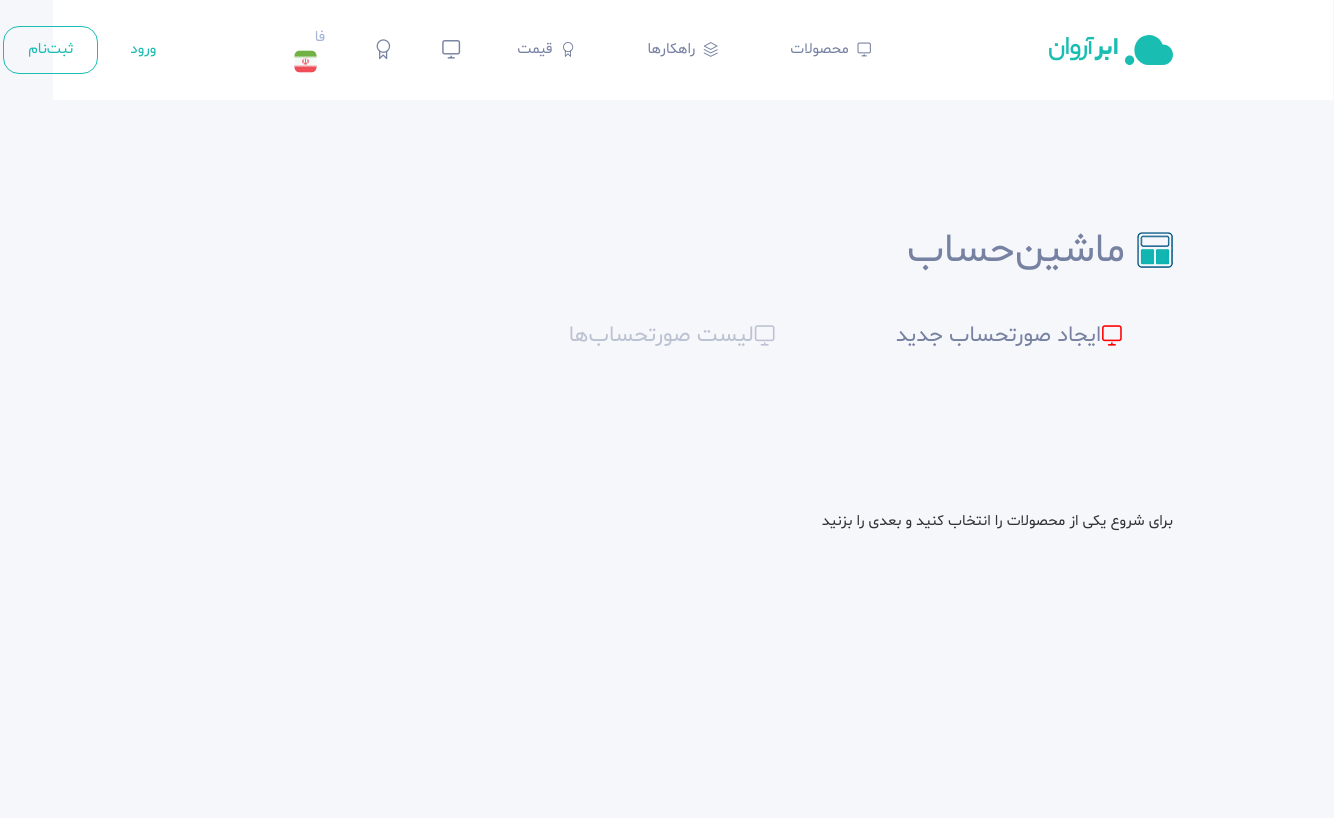
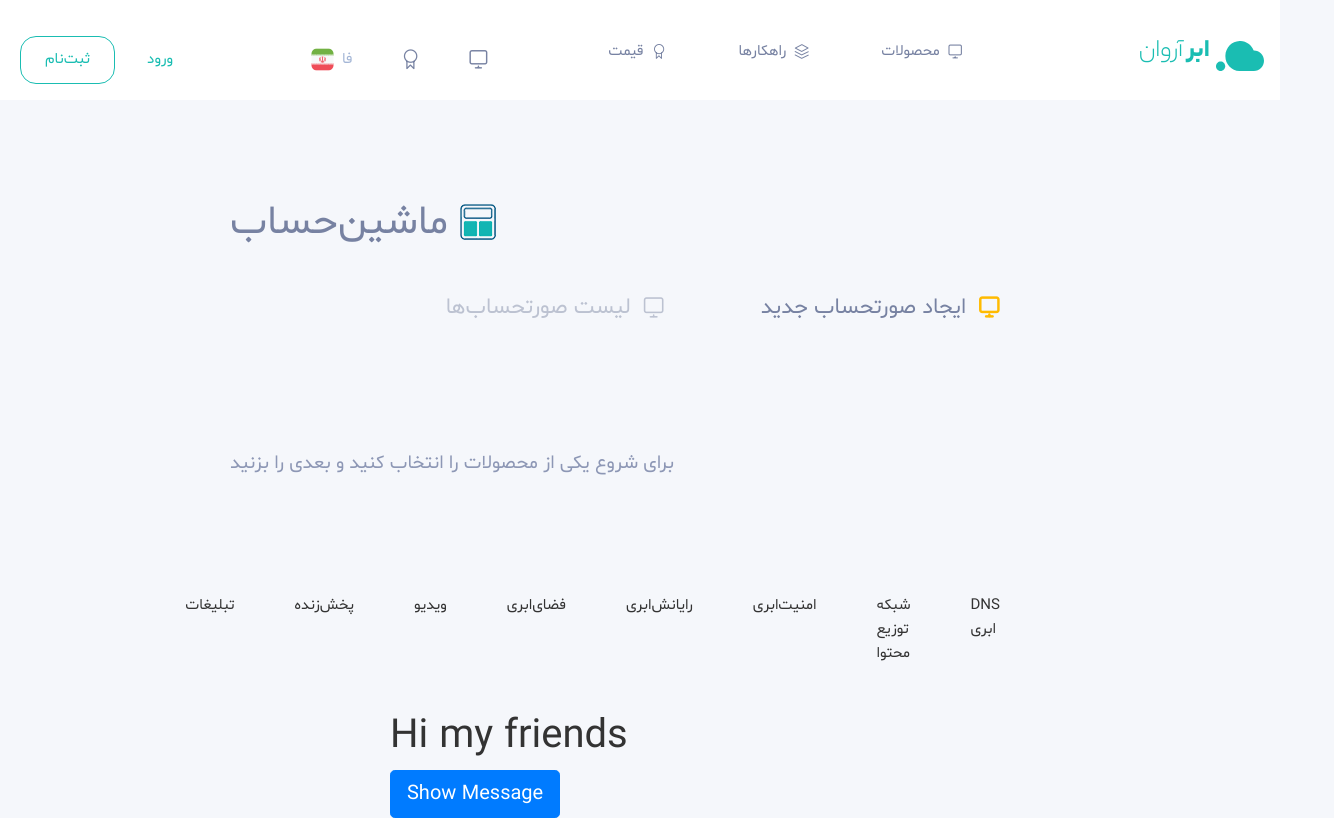
Before and after one commit to arbabshadi/ArvanCloud, a React (Create React App) app in the folder client/: page /newReceipt in a window 1280 px wide. Shown: the whole page, 1334 px wide, since content can reach past the window. Built offline with nearby package versions, Linux system fonts and the light colour scheme; no server answers.

Commit message:
solve animation transition on component with react transition group and other issues

```diff
--- a/client/package.json
+++ b/client/package.json
@@ -4,16 +4,20 @@
   "private": true,
   "dependencies": {
     "axios": "^0.19.0",
+    "bootstrap": "^4.4.1",
     "moment": "^2.24.0",
     "react": "^16.9.0",
+    "react-bootstrap": "^1.0.0",
     "react-dom": "^16.9.0",
     "react-moment": "^0.9.2",
     "react-redux": "^7.1.0",
     "react-router-dom": "^5.0.1",
-    "react-scripts": "3.1.0",
+    "react-scripts": "^3.4.1",
+    "react-transition-group": "^4.3.0",
     "redux": "^4.0.4",
     "redux-devtools-extension": "^2.13.8",
     "redux-thunk": "^2.3.0",
+    "styled-components": "^5.1.0",
     "uuid": "^3.3.3"
   },
   "scripts": {
--- /dev/null
+++ b/client/src/components/auth/Login.css
@@ -0,0 +1,17 @@
+.login-enter {
+  opacity: 0;
+  transform: translateX(300px) scale(0.9);
+}
+.login-enter-active {
+  opacity: 1;
+  transform: translateX(0);
+  transition: opacity 300ms, transform 300ms;
+}
+.login-exit {
+  opacity: 1;
+}
+.login-exit-active {
+  opacity: 0;
+  transform: scale(0.9);
+  transition: opacity 300ms, transform 300ms;
+}
--- a/client/src/components/auth/Login.js
+++ b/client/src/components/auth/Login.js
@@ -3,11 +3,16 @@
 import { login } from '../../action/auth';
 import { Link, Redirect } from 'react-router-dom';
 import PropTypes from 'prop-types';
+import { Container, Button, Alert } from 'react-bootstrap';
+import '../../../node_modules/bootstrap/dist/css/bootstrap.min.css';
+import { CSSTransition } from 'react-transition-group';
 
-
-
+import './Login.css';
 
 const Login = ({ login, isAuthenticated }) => {
+
+  const [showButton, setShowButton] = useState(true);
+  const [showMessage, setShowMessage] = useState(false);
 
   const [formData, setFormData] = useState({
     email: '',
@@ -72,7 +77,44 @@
       <p className="my-1">
         Don't have an account? <Link to="/register">Sign Up</Link>
       </p>
-    </Fragment >
+
+      <Container style={{ paddingTop: '2rem' }}>
+        <h1>Hi my friends</h1>
+        {showButton && (
+          <Button
+            onClick={() => setShowMessage(true)}
+            size="lg"
+          >
+            Show Message
+          </Button>
+        )}
+        <CSSTransition
+          in={showMessage}
+          timeout={300}
+          classNames="login"
+          unmountOnExit
+          onEnter={() => setShowButton(false)}
+          onExited={() => setShowButton(true)}
+        >
+          <Alert
+            variant="primary"
+            dismissible
+            onClose={() => setShowMessage(false)}
+          >
+            <Alert.Heading>
+              Animated alert message
+        </Alert.Heading>
+            <p>
+              This alert message is being transitioned in and
+              out of the DOM.
+        </p>
+            <Button onClick={() => setShowMessage(false)}>
+              Close
+        </Button>
+          </Alert>
+        </CSSTransition>
+      </Container>
+    </Fragment>
   )
 };
 
--- a/client/src/components/layout/Landing.css
+++ b/client/src/components/layout/Landing.css
@@ -1,5 +1,5 @@
 section.landing{
-  padding: 120px 0;
+  padding: 100px 0 70px 0;
 }
 
 .landing h2{
@@ -14,7 +14,7 @@
 }
 
 div.sub-landing{
-  padding-right: 30px;
+  padding-right: 50px;
 }
 
 ul.receipt-actions{
@@ -22,8 +22,7 @@
 }
 
 ul.receipt-actions li{
-  padding: 2.2rem 1rem 2.2rem 6rem;
-  margin: 0 .25rem;
+  padding: 2.2rem 0 2.2rem 6rem;
   font-size: 22px;
   display: flex;
 }
@@ -34,12 +33,17 @@
 
 ul.receipt-actions .active{
   color: var(--primary-text-color);
+  transition: ease all 10s;
 }
 
 ul.receipt-actions li a .radio-btn{
   vertical-align: middle;
+  padding-left: 12px;
+  transition: ease all 10s;
 }
 
 ul.receipt-actions li a span.active{
-  color: red;
+  color: #ffbb01;
+  font-weight: 900;
+  transition: ease all 10s;
 }
--- a/client/src/components/receipt/NewReceipt.css
+++ b/client/src/components/receipt/NewReceipt.css
@@ -0,0 +1,39 @@
+.alert-enter {
+  opacity: 0;
+  transform: scale(0.9);
+}
+.alert-enter-active {
+  opacity: 1;
+  transform: translateX(0);
+  transition: opacity 300ms, transform 300ms;
+}
+.alert-exit {
+  opacity: 1;
+}
+.alert-exit-active {
+  opacity: 0;
+  transform: scale(0.9);
+  transition: opacity 300ms, transform 300ms;
+}
+
+
+section .new-receipt {
+  padding-right: 50px;
+}
+
+section .new-receipt p {
+  color: #8d97b5;
+  font-size: 19px;
+}
+
+section .new-receipt .products{
+  padding-top: 100px;
+}
+
+section .new-receipt .products ul{
+  display: flex;
+}
+
+section .new-receipt .products ul li{
+  padding-left: 60px;
+}
--- a/client/src/components/receipt/NewReceipt.js
+++ b/client/src/components/receipt/NewReceipt.js
@@ -2,17 +2,75 @@
 import { connect } from 'react-redux';
 import PropTypes from 'prop-types';
 import Landing from '../layout/Landing';
+import image from '../../img/Logo.png';
+import { Container, Button, Alert } from 'react-bootstrap';
+import '../../../node_modules/bootstrap/dist/css/bootstrap.min.css';
+import { CSSTransition } from 'react-transition-group';
+
 import './NewReceipt.css';
 
+
+
 const NewReceipt = props => {
+
+  const [showButton, setShowButton] = useState(true);
+  const [showMessage, setShowMessage] = useState(false);
 
   return (
     <Fragment>
       <Landing NewReceipt={true} />
       <section className="new-receipt">
         <p>برای شروع یکی از محصولات را انتخاب کنید و بعدی را بزنید</p>
+        <div className="products">
+          <ul>
+            <li>DNS ابری</li>
+            <li>شبکه توزیع محتوا</li>
+            <li>امنیت‌ابری</li>
+            <li>رایانش‌ابری</li>
+            <li>فضای‌ابری</li>
+            <li>ویدیو</li>
+            <li>پخش‌زنده</li>
+            <li>تبلیغات</li>
+          </ul>
+        </div>
       </section>
-    </Fragment>
+      <Container style={{ paddingTop: '2rem' }}>
+        <h1>Hi my friends</h1>
+        {showButton && (
+          <Button
+            onClick={() => setShowMessage(true)}
+            size="lg"
+          >
+            Show Message
+          </Button>
+        )}
+        <CSSTransition
+          in={showMessage}
+          timeout={300}
+          classNames="alert"
+          unmountOnExit
+          onEnter={() => setShowButton(false)}
+          onExited={() => setShowButton(true)}
+        >
+          <Alert
+            variant="primary"
+            dismissible
+            onClose={() => setShowMessage(false)}
+          >
+            <Alert.Heading>
+              Animated alert message
+        </Alert.Heading>
+            <p>
+              This alert message is being transitioned in and
+              out of the DOM.
+        </p>
+            <Button onClick={() => setShowMessage(false)}>
+              Close
+        </Button>
+          </Alert>
+        </CSSTransition>
+      </Container>
+    </Fragment >
   )
 }
 
@@ -20,4 +78,4 @@
 
 }
 
-export default NewReceipt
+export default NewReceipt;
--- a/package.json
+++ b/package.json
@@ -15,6 +15,7 @@
   "dependencies": {
     "bcryptjs": "^2.4.3",
     "body-parser": "^1.19.0",
+    "bootstrap": "^4.4.1",
     "config": "^3.3.1",
     "express": "^4.17.1",
     "express-validator": "^5.3.1",
```
Also changed, not shown: client/src/App.css (line endings or trailing spaces).
